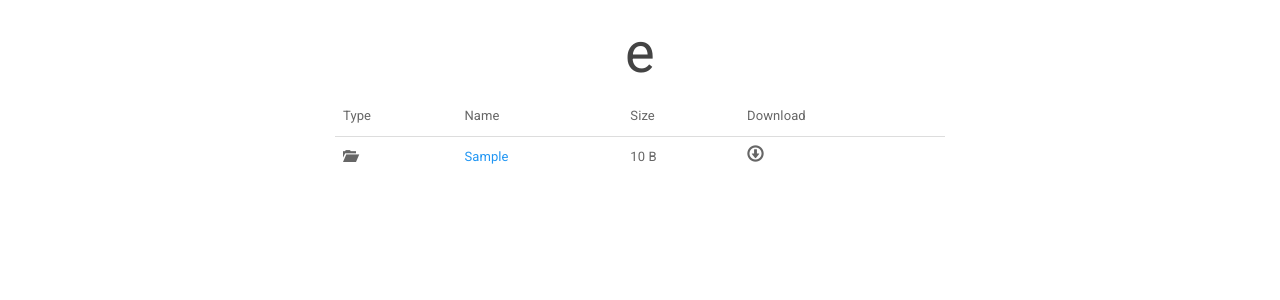
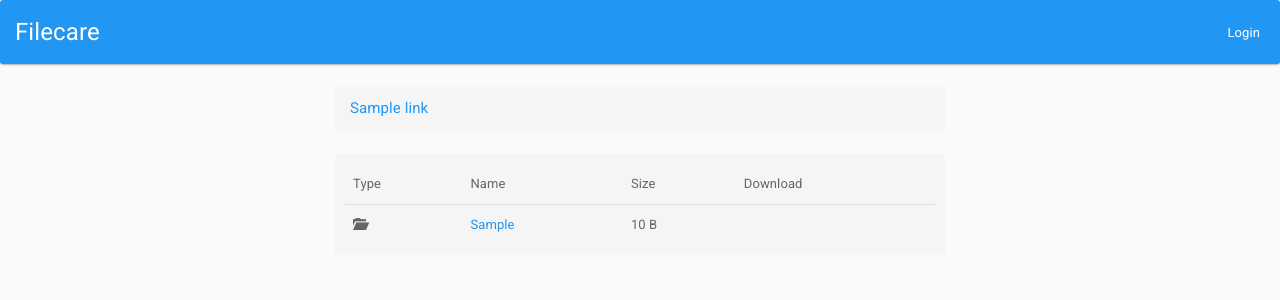
Before and after one commit to Simensen-Hambro/Filecare, a Django app: template filecare/templates/filecare/index.html in a window 1280 px wide. Shown: the top 300 px of the page. Run offline with Django 3.2, Linux system fonts and the light colour scheme; tables that the repository leaves empty hold one stand-in row (values such as "Sample post"); the template is opened without the code that fills it: values that come from a table or form of the project are taken from there, most other values are stand-ins (such as "Sample title", 1, 10 or a date in 2020); some libraries are stand-ins or nearby versions; some web fonts are replaced.

Commit message:
Update frontend

```diff
--- a/filecare/models.py
+++ b/filecare/models.py
@@ -16,6 +16,11 @@ class Node(models.Model):
     def __str__(self):
         return self.absolute_path
 
+    def get_file_type(self):
+        if self.directory:
+            return 'dir'
+        else:
+            return self.absolute_path.split(".")[-1]
     def get_relative_path(self):
         root_path = settings.ROOT_DIRECTORY
         return self.absolute_path[len(root_path):]
--- /dev/null
+++ b/filecare/static/style.css
@@ -0,0 +1,46 @@
+:root {
+    --blue: #2196F3;
+    --light-grey: #FAFAFA;
+    --light-grey-2: #f5f5f5;
+}
+
+html, body {
+    background-color: var(--light-grey);
+}
+
+nav.navbar {
+    background-color: var(--blue);
+}
+
+nav.navbar .navbar-brand, nav.navbar .navbar-brand:hover {
+    color: white;
+}
+
+.download-icon {
+    font-size: 1.7rem;
+}
+
+ol.breadcrumb li {
+    font-size: 1.5rem;
+}
+
+.table-container {
+    background-color: var(--light-grey-2);
+    padding: 10px;
+}
+
+.table-container table {
+    margin-bottom: 0;
+}
+
+.navbar-default .navbar-nav>li>a {
+    color: white;
+}
+
+.navbar-default .navbar-nav>li>a:hover {
+    color: #BDBDBD;
+}
+
+.login-link {
+    margin-right: 5px;
+}
--- a/filecare/templates/filecare/index.html
+++ b/filecare/templates/filecare/index.html
@@ -11,6 +11,7 @@
           integrity="sha384-BVYiiSIFeK1dGmJRAkycuHAHRg32OmUcww7on3RYdg4Va+PmSTsz/K68vbdEjh4u" crossorigin="anonymous">
 
     <link rel="stylesheet" type="text/css" href="{% static 'bootstrap.min.css' %}">
+    <link rel="stylesheet" type="text/css" href="{% static 'style.css' %}">
 
     <script src="https://ajax.googleapis.com/ajax/libs/jquery/1.12.4/jquery.min.js"></script>
     <!-- Latest compiled and minified JavaScript -->
@@ -19,12 +20,18 @@
             crossorigin="anonymous"></script>
 </head>
 <body>
+{% include 'filecare/menu.html' %}
 <div class="container-fluid">
-  <h1 style="text-align: center">{{ node.get_relative_path }}</h1>
 
     <div class="row">
         <div class="col-md-6 col-md-offset-3">
+            <ol class="breadcrumb">
+                {% for link in links %}
+                    <li><a href="{% url 'list-dir' link.uuid %}">{{ link.name }}</a></li>
+                {% endfor %}
+            </ol>
             {% if children %}
+                <div class="table-container">
                     <table class="table">
                         <thead>
                         <tr>
@@ -42,16 +49,28 @@
                                     <td><a href="{% url 'list-dir' child.uuid %}">{{ child.get_filename }}</a></td>
 
                                 {% else %}
+                                    {% if child.get_file_type in 'mp4,mkv,avi'|slice:',' %}
                                         <td><span class="glyphicon glyphicon-film" aria-hidden="true"></span></td>
+                                    {% elif child.get_file_type in 'sub'|slice:',' %}
+                                        <td><span class="glyphicon glyphicon-subtitles" aria-hidden="true"></span></td>
+                                    {% else %}
+                                        <td><span class="glyphicon glyphicon-file" aria-hidden="true"></span></td>
+                                    {% endif %}
                                     <td>{{ child.get_filename }}</td>
 
                                 {% endif %}
                                 <td>{{ child.get_printable_size }}</td>
-            <td><span style="font-size:1.7rem" class="glyphicon glyphicon-download" aria-hidden="true"></span></td>
+                                {% if not child.directory %}
+                                    <td><span class="glyphicon glyphicon-download download-icon"
+                                              aria-hidden="true"></span></td>
+                                {% else %}
+                                    <td><span></span></td>
+                                {% endif %}
                             </tr>
                         {% endfor %}
                         </tbody>
                     </table>
+                </div>
             {% endif %}
         </div>
     </div>
--- /dev/null
+++ b/filecare/templates/filecare/menu.html
@@ -0,0 +1,13 @@
+<nav class="navbar navbar-default">
+    <div class="container-fluid">
+        <!-- Brand and toggle get grouped for better mobile display -->
+        <div class="navbar-header">
+            <span class="navbar-brand">Filecare</span>
+        </div>
+
+        <ul class="nav navbar-nav navbar-right">
+            <li><a href="" class="login-link">Login</a></li>
+        </ul>
+
+    </div><!-- /.container-fluid -->
+</nav>
```
Also changed, not shown: filecare/views.py (+35 -16 lines), filecare/templates/filecare/login.html (added). Lines whose indentation alone changed are shown as unchanged.
